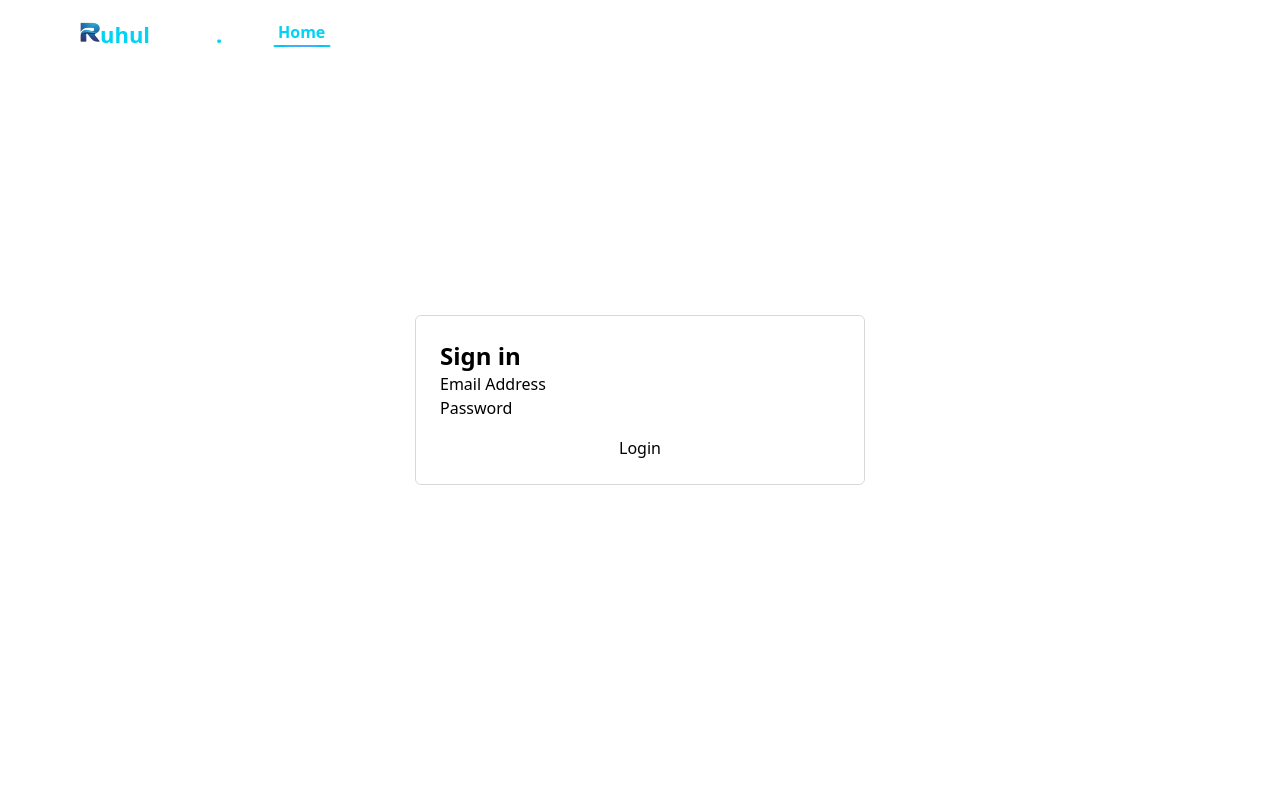
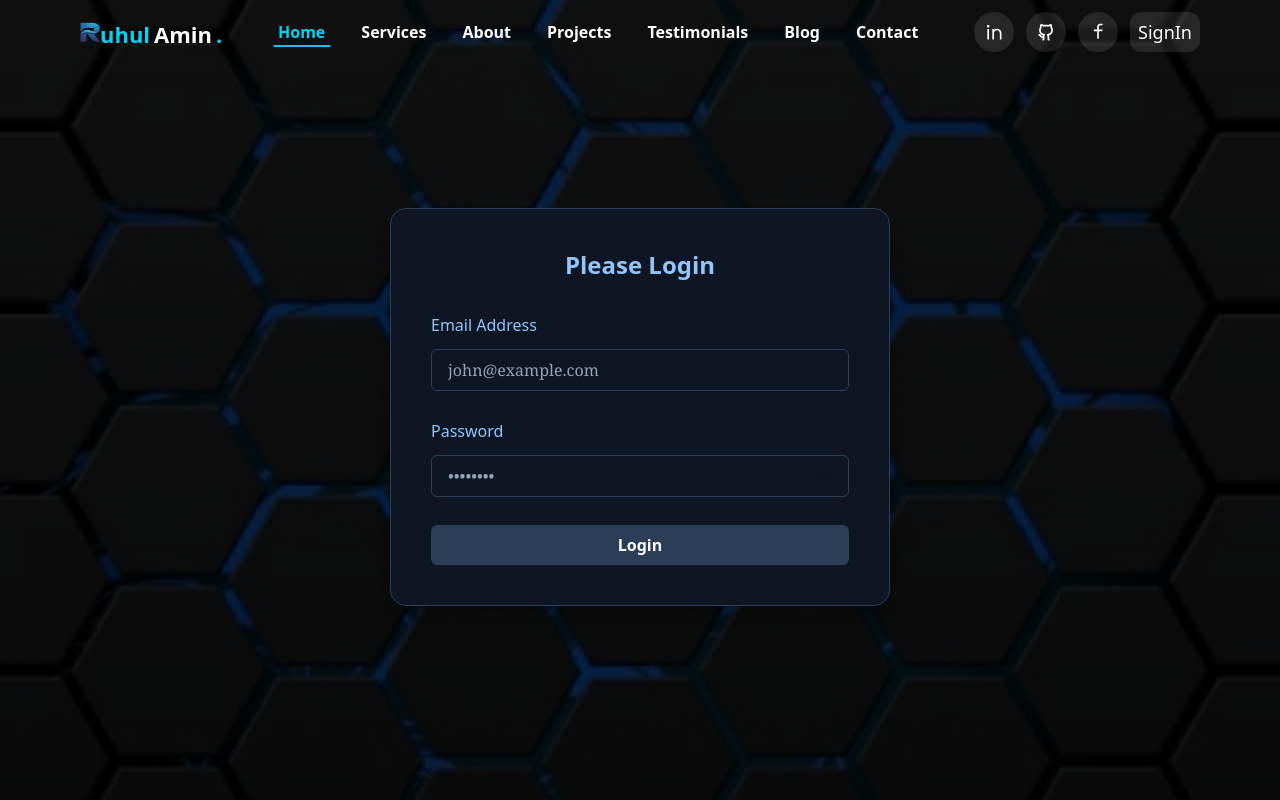
Before and after one commit to MDRUHULAMIN7/Portfolio, a Next.js app: page /login in a window 1280 px wide. Built offline with nearby package versions, Linux system fonts and the light colour scheme; no server answers; the database is empty.

Commit message:
Enhance login and registration forms with improved styling, loading states, and password visibility toggle

```diff
--- a/app/login/page.js
+++ b/app/login/page.js
@@ -4,13 +4,23 @@ import LoginForm from "@/components/auth/LoginForm";
 
 const LoginPage = () => {
   return (
-    <section className="h-screen grid place-items-center">
-      <div className="max-w-[450px] w-full mx-auto p-6 border border-gray-700/20 rounded-md">
-        <h4 className="font-bold text-2xl">Sign in</h4>
-        <LoginForm />
+ <div className="relative min-h-screen w-full overflow-hidden text-white">
 
+      <div
+        className="absolute inset-0 bg-no-repeat bg-cover bg-center z-0"
+        style={{ backgroundImage: "url('/theme_frame.jpeg')" }}
+      ></div>
+
+
+      <div className="absolute inset-0 bg-black opacity-70 z-0"></div>
+
+      <div className="relative max-w-96 mx-auto  mt-44 sm:mt-52 sm:max-w-[500px] z-10 ">
+        <div className="text-center">
+
+          <LoginForm />
+        </div>
       </div>
-    </section>
+    </div>
   )
 }
 
--- a/components/Socials/Socials.js
+++ b/components/Socials/Socials.js
@@ -56,7 +56,7 @@ function Socials({links}) {
           </Link>
           <Link
 
-            href={"/signIn"}
+            href={"/login"}
             target="_blank"
             className={"relative  h-10 text-white  inline-flex items-center justify-center z-[1] px-2 rounded-xl text-lg overflow-hidden group bg-white/10 hover:text-white"}
           >
--- a/components/auth/LoginForm.jsx
+++ b/components/auth/LoginForm.jsx
@@ -3,50 +3,98 @@
 import { useState } from "react";
 import { useRouter } from "next/navigation";
 import { login } from "@/app/actions";
+import { AiOutlineEye, AiOutlineEyeInvisible } from "react-icons/ai";
 
 const LoginForm = () => {
   const [error, setError] = useState("");
+  const [loading, setLoading] = useState(false);
+  const [showPassword, setShowPassword] = useState(false);
   const router = useRouter();
 
   async function onSubmit(event) {
     event.preventDefault();
+    setError("");
+    setLoading(true);
 
     try {
       const formData = new FormData(event.currentTarget);
       const response = await login(formData);
-        console.log(response);
+
       if (!!response.error) {
         setError(response.error);
       } else {
-          router.push("/bookings");
+        router.push("/");
       }
-
     } catch (err) {
       setError(err.message);
+    } finally {
+      setLoading(false);
     }
   }
 
   return (
-        <>
+    <div className="w-full bg-[#0d1622] absolute p-10 shadow-lg rounded-2xl border border-[#2c3e57]">
+      <h2 className="text-2xl font-bold text-[#93c5fd] text-center mb-8">Please Login</h2>
+
       {error && (
-                <div className="text-xl text-red-500 text-center">{error}</div>
+        <div className="text-xl text-red-500 text-center mb-4">{error}</div>
       )}
-            <form className="login-form" onSubmit={onSubmit}>
+
+      <form className="login-form space-y-7" onSubmit={onSubmit}>
         <div>
-                    <label htmlFor="email">Email Address</label>
-                    <input type="email" name="email" id="email" />
+          <label htmlFor="email" className="block mb-3 text-left text-[#93c5fd]">Email Address</label>
+          <input
+            type="email"
+            name="email"
+            id="email"
+            required
+            placeholder="john@example.com"
+            className="w-full px-4 py-2 border border-[#2c3e57] rounded-md bg-transparent text-[#e0f2fe] placeholder:text-[#94a3b8] focus:outline-none focus:ring-2 focus:ring-[#2c3e57] font-serif"
+          />
         </div>
 
-                <div>
-                    <label htmlFor="password">Password</label>
-                    <input type="password" name="password" id="password" />
+        <div className="relative">
+          <label htmlFor="password" className="block mb-3 text-left text-[#93c5fd]">Password</label>
+          <input
+            type={showPassword ? "text" : "password"}
+            name="password"
+            id="password"
+            required
+            placeholder="••••••••"
+            className="w-full px-4 py-2 border border-[#2c3e57] rounded-md bg-transparent text-[#c9e7fc] placeholder:text-[#94a3b8] focus:outline-none focus:ring-2 focus:ring-[#2c3e57] font-serif"
+          />
+          <span
+            className="absolute right-4 top-[74%] transform -translate-y-1/2 text-xl text-[#0d1622] cursor-pointer"
+            onClick={() => setShowPassword(!showPassword)}
+          >
+            {showPassword ? <AiOutlineEyeInvisible /> : <AiOutlineEye />}
+          </span>
         </div>
 
-                <button type="submit" className="btn-primary w-full mt-4">
-                    Login
+        <button
+          type="submit"
+          disabled={loading}
+          className="w-full py-2 flex justify-center items-center gap-2 cursor-pointer bg-[#2c3e57] text-white rounded-md font-bold hover:bg-[#1d2d45] transition-all duration-300 disabled:opacity-60 disabled:cursor-not-allowed"
+        >
+          {loading ? (
+            <>
+              <svg
+                className="animate-spin h-5 w-5 text-white"
+                xmlns="http://www.w3.org/2000/svg"
+                fill="none"
+                viewBox="0 0 24 24"
+              >
+                <circle className="opacity-25" cx="12" cy="12" r="10" stroke="currentColor" strokeWidth="4"></circle>
+                <path className="opacity-75" fill="currentColor" d="M4 12a8 8 0 018-8v4l3-3-3-3v4a8 8 0 000 16v-4l-3 3 3 3v-4a8 8 0 01-8-8z"></path>
+              </svg>
+              Logging in...
+            </>
+          ) : (
+            "Login"
+          )}
         </button>
       </form>
-        </>
+    </div>
   );
 };
 
--- a/components/auth/RegistrationForm.jsx
+++ b/components/auth/RegistrationForm.jsx
@@ -2,13 +2,20 @@
 
 import { useRouter } from 'next/navigation';
 import { useState } from 'react';
+import { AiOutlineEye, AiOutlineEyeInvisible } from 'react-icons/ai';
+import { ImSpinner2 } from 'react-icons/im';
 
 const RegistrationForm = () => {
   const [error, setError] = useState('');
+  const [loading, setLoading] = useState(false);
+  const [showPassword, setShowPassword] = useState(false);
   const router = useRouter();
 
   async function onSubmit(event) {
   event.preventDefault();
+  setLoading(true);
+  setError('');
+
   try {
     const formData = new FormData(event.currentTarget);
     const fname = formData.get('fname');
@@ -16,17 +23,19 @@ const RegistrationForm = () => {
     const email = formData.get('email');
     const password = formData.get('password');
 
+    // Password length validation
+    if (password.length < 8 || password.length > 12) {
+      setError('Password must be between 8 and 12 characters.');
+      setLoading(false);
+      return;
+    }
+
     const res = await fetch('/api/auth/register', {
       method: 'POST',
       headers: {
         'Content-Type': 'application/json',
       },
-        body: JSON.stringify({
-          fname,
-          lname,
-          email,
-          password,
-        }),
+      body: JSON.stringify({ fname, lname, email, password }),
     });
 
     if (res.status === 201) {
@@ -37,16 +46,16 @@ const RegistrationForm = () => {
     }
   } catch (err) {
     setError(err.message || 'Something went wrong');
+  } finally {
+    setLoading(false);
   }
 }
 
+
   return (
-    <div className="w-full bg-[#0d1622] absolute p-6 shadow-lg rounded-2xl border border-[#2c3e57]">
+    <div className="w-full bg-[#0d1622] absolute p-6 shadow-lg rounded-2xl border border-[#2c3e57] pointer-events-none select-none">
       <h2 className="text-2xl font-serif font-bold text-[#93c5fd] text-center mb-4">Create an Account</h2>
-
-      {error && (
-        <p className="text-red-500 text-center font-semibold text-sm mb-4">{error}</p>
-      )}
+      {error && <p className="text-red-500 text-center font-semibold text-sm mb-4">{error}</p>}
 
       <form onSubmit={onSubmit} className="space-y-4 text-[#dbeafe] font-serif">
         <div>
@@ -57,7 +66,7 @@ const RegistrationForm = () => {
             id="fname"
             required
             placeholder="John"
-            className="w-full px-4 py-2 border border-[#2c3e57] rounded-md bg-transparent text-[#e0f2fe] placeholder:text-[#94a3b8] focus:outline-none focus:ring-2 focus:ring-[#2c3e57] font-serif"
+            className="w-full px-4 py-2 border border-[#2c3e57] rounded-md bg-transparent text-[#e0f2fe] placeholder:text-[#94a3b8] focus:outline-none focus:ring-2 focus:ring-[#2c3e57]"
           />
         </div>
 
@@ -69,7 +78,7 @@ const RegistrationForm = () => {
             id="lname"
             required
             placeholder="Doe"
-            className="w-full px-4 py-2 border border-[#2c3e57] rounded-md bg-transparent text-[#e0f2fe] placeholder:text-[#94a3b8] focus:outline-none focus:ring-2 focus:ring-[#2c3e57] font-serif"
+            className="w-full px-4 py-2 border border-[#2c3e57] rounded-md bg-transparent text-[#e0f2fe] placeholder:text-[#94a3b8] focus:outline-none focus:ring-2 focus:ring-[#2c3e57]"
           />
         </div>
 
@@ -81,27 +90,37 @@ const RegistrationForm = () => {
             id="email"
             required
             placeholder="john@example.com"
-            className="w-full px-4 py-2 border border-[#2c3e57] rounded-md bg-transparent text-[#e0f2fe] placeholder:text-[#94a3b8] focus:outline-none focus:ring-2 focus:ring-[#2c3e57] font-serif"
+            className="w-full px-4 py-2 border border-[#2c3e57] rounded-md bg-transparent text-[#e0f2fe] placeholder:text-[#94a3b8] focus:outline-none focus:ring-2 focus:ring-[#2c3e57]"
           />
         </div>
 
         <div>
           <label htmlFor="password" className="block mb-1 text-left text-[#93c5fd]">Password</label>
+          <div className="relative">
             <input
-            type="password"
+              type={showPassword ? "text" : "password"}
               name="password"
               id="password"
               required
               placeholder="••••••••"
-            className="w-full px-4 py-2 border border-[#2c3e57] rounded-md bg-transparent text-[#c9e7fc] placeholder:text-[#94a3b8] focus:outline-none focus:ring-2 focus:ring-[#2c3e57] font-serif"
+              className="w-full px-4 py-2 border border-[#2c3e57] rounded-md bg-transparent text-[#c9e7fc] placeholder:text-[#94a3b8] focus:outline-none focus:ring-2 focus:ring-[#2c3e57]"
             />
+            <span
+              onClick={() => setShowPassword(!showPassword)}
+              className="absolute right-3 top-2.5 text-xl text-[#94a3b8] cursor-pointer"
+            >
+              {showPassword ? <AiOutlineEyeInvisible /> : <AiOutlineEye />}
+            </span>
+          </div>
         </div>
 
         <button
           type="submit"
-          className="w-full py-2 cursor-pointer bg-[#2c3e57] text-white rounded-md font-bold hover:bg-[#1d2d45] transition-all duration-300"
+
+          disabled={loading}
+          className="w-full flex justify-center items-center gap-2 py-2 cursor-pointer bg-[#2c3e57] text-white rounded-md font-bold hover:bg-[#1d2d45] transition-all duration-300 disabled:opacity-70"
         >
-          Create Account
+          {loading ? <ImSpinner2 className="animate-spin text-lg" /> : "Create Account"}
         </button>
       </form>
     </div>
--- a/model/user-model.js
+++ b/model/user-model.js
@@ -16,6 +16,10 @@ const userSchema = new Schema({
   image: {
     required: false,
     type: String
+  },
+  role: {
+    required: false,
+    type: String
   }
 });
 
```
Lines whose indentation alone changed are shown as unchanged.
